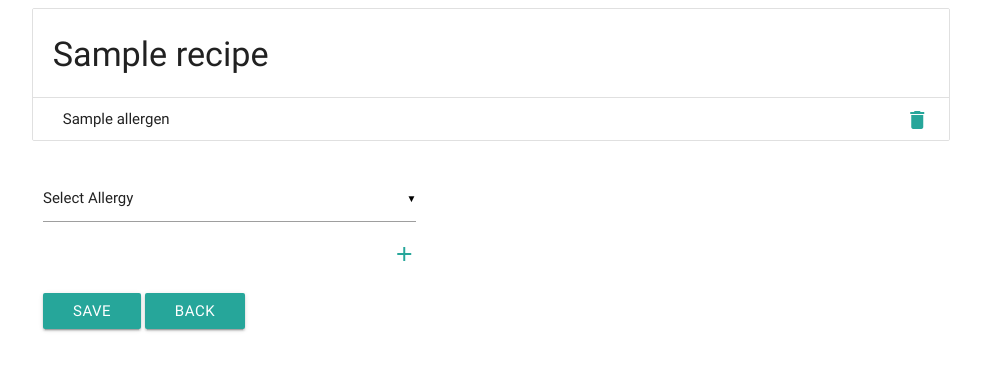
After one commit to GarethMellon/data-centric-project, a Flask app: page /allergens/1/1/ in a window 1280 px wide. The commit adds this page. Shown: the top 371 px of the page, without its empty margins (149-1130 px from the left). Run offline with Flask 2, Linux system fonts and the light colour scheme; tables that the repository leaves empty hold one stand-in row (values such as "Sample post").

Commit message:
New page allergens.html and route and put page basics in place.

```diff
--- a/app.py
+++ b/app.py
@@ -115,6 +115,20 @@ def cuisine (recipe_ID, cuisine_ID):
                             cuisine_data = cuisine_data,
                             cuisine_list_data = cuisine_list_data)
 
+@app.route("/allergens/<recipe_ID>/<allergens_ID>/")
+def allergens (recipe_ID, allergens_ID):
+    # prep data for page
+    allergens_sql = "SELECT recipes.ID AS recipe_ID, recipes.name AS recipe_name, allergens.ID AS allergens_ID, allergens.name AS allergens_name FROM recipes JOIN allergens ON recipes.ID = allergens.recipes_ID WHERE recipes.ID = " + recipe_ID + " AND allergens.ID = " + allergens_ID +";"
+    allergens_data = select_data(allergens_sql)
+
+    allergens_list_sql = "SELECT allergens_list.ID AS allergens_list_ID, allergens_list.name AS allergens_list_name from allergens_list;"
+    allergens_list_data = select_data(allergens_list_sql)
+
+    return render_template("allergens.html",
+                            page_title = "allergens",
+                            allergens_data = allergens_data,
+                            allergens_list_data = allergens_list_data)
+
 if __name__ == '__main__':
     app.run(host=os.environ.get('IP'),
         port=int(os.environ.get('PORT')),
--- /dev/null
+++ b/templates/allergens.html
@@ -0,0 +1,43 @@
+{% extends "base.html" %} {% block content %}
+
+<div class="container">
+    <div class="row">
+        <div class="col s12">
+
+            <div class="row">
+                <ul class="collection with-header">
+                    <li class="collection-header">
+                        <h4> {{ allergens_data[0].recipe_name }} </h4>
+                    </li>
+                    {% for row in allergens_data %}
+                    <li class="collection-item">
+                        <div> {{row.allergens_name}} <a href="#!" class="secondary-content"><i class = "material-icons">delete</i></a></div>
+                    </li>
+                    {% endfor %}
+                </ul>
+            </div>
+
+            <div class="col s5">
+                <div class="row">
+                    <select>
+                        <option value = "" disabled selected>Select Allergy</option>
+                            {% for row in allergens_list_data %}
+                                <option value = "1">{{row.allergens_list_name}}</option>
+                            {% endfor %}
+                    </select>
+                    <a href="#" class="secondary-content"><i class = "material-icons">add</i></a>
+                </div>
+            </div>
+
+            <div class="col s12">
+                <div class="row">
+                    <a href="#" class="btn">Save</a>
+                    <a href="{{url_for('recipes', recipe_ID = allergens_data[0].recipe_ID) }}" class="btn">Back</a>
+                </div>
+            </div>
+        </div>
+    </div>
+</div>
+</div>
+
+{% endblock %}
--- a/templates/recieps.html
+++ b/templates/recieps.html
@@ -68,7 +68,7 @@
                 </li>
                 {% endif %} {% endfor %}
 
-                <!-- course data insert-->
+                <!-- allergen data insert-->
                 {% for allergen in allergens_data %} {% if recipe.ID == allergen.recipes_ID: %} {% if loop.index == 1: %}
                 <li class="collection-header">
                     <h6>Allergies</h6>
@@ -76,7 +76,7 @@
                 {% endif %}
                 <li class="collection-item">
                     <div>Allergies : {{ allergen.name }}
-                        <a href="#!" class="secondary-content"><i class="material-icons">edit</i></a>
+                        <a href="{{url_for('allergens', recipe_ID = recipe.ID, allergens_ID = allergen.ID)}}" class="secondary-content"><i class="material-icons">edit</i></a>
                     </div>
                 </li>
                 {% endif %} {% endfor %}
```
